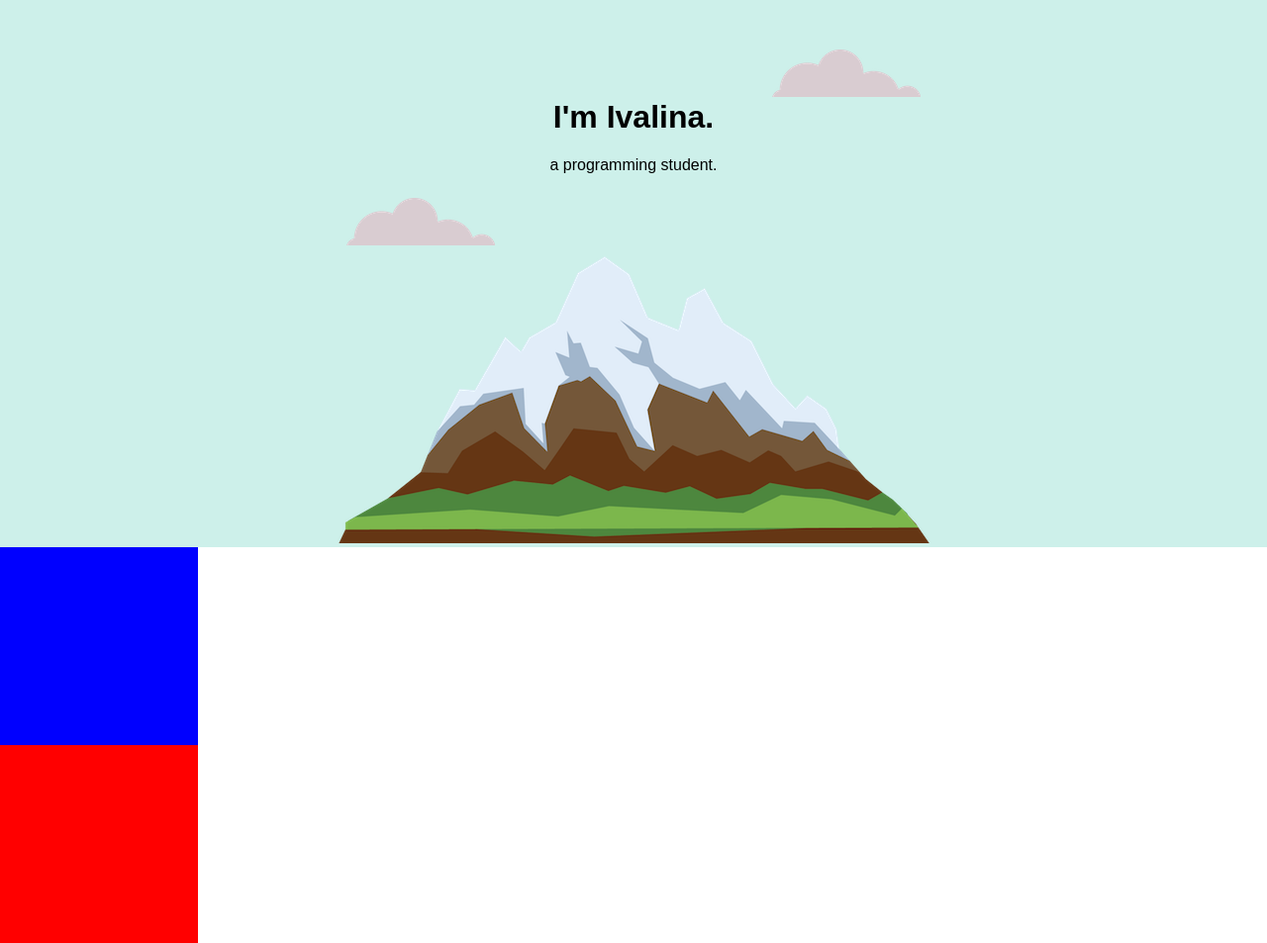
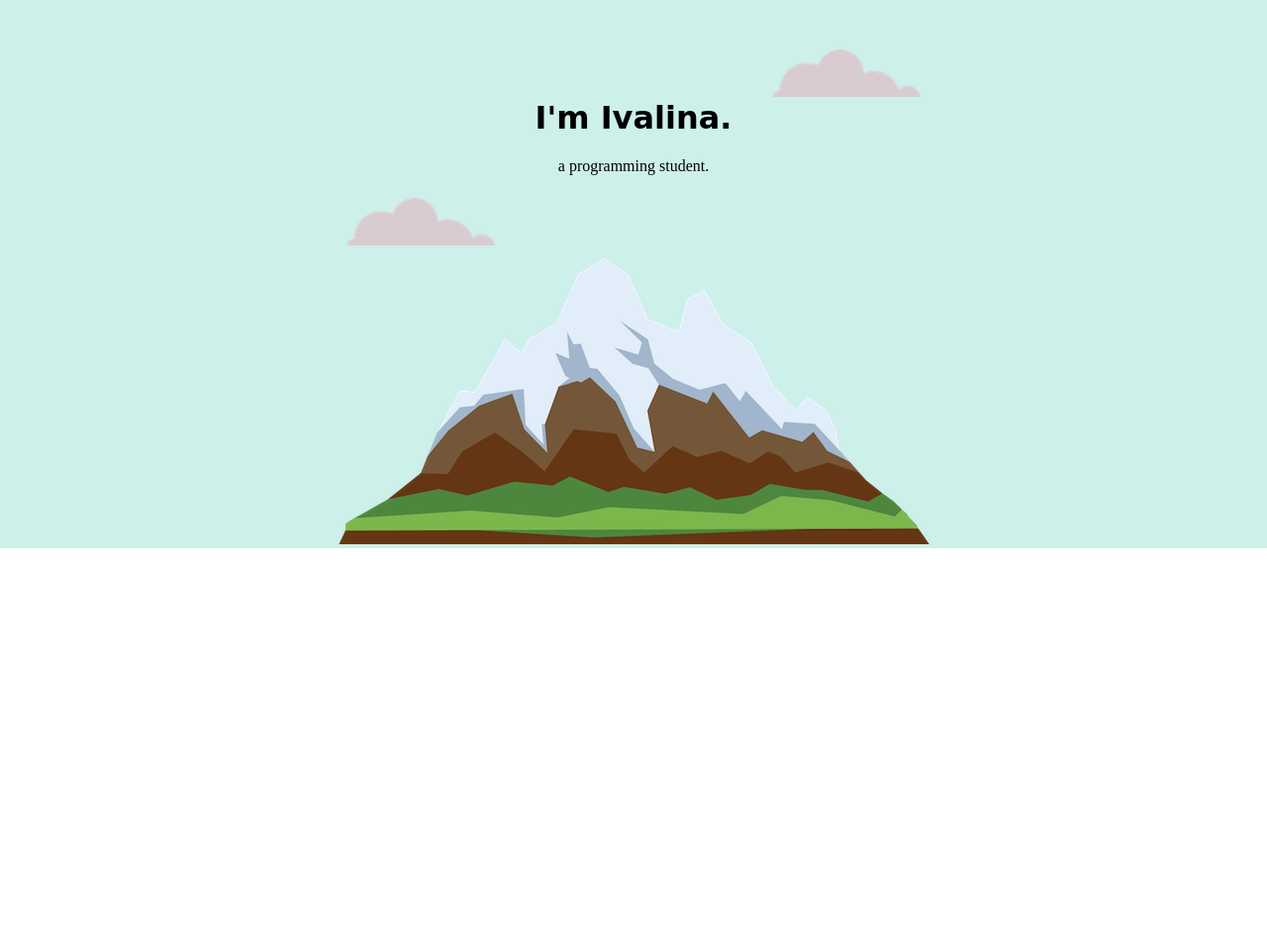
Before and after one commit to IvalinaNenova/Udemy-Courses, a plain HTML site: page Web Development Bootcamp/CSS - My Site/index.html in a window 1280 px wide. Shown: the whole page at 99% size. After the commit the page ends 800 px from the top, so only its background shows below. Drawn offline with Linux system fonts and the light colour scheme.

Commit message:
removed properties from middle and bottom containers

```diff
--- a/Web Development Bootcamp/CSS - My Site/css/styles.css
+++ b/Web Development Bootcamp/CSS - My Site/css/styles.css
@@ -1,12 +1,19 @@
 body {
   margin: 0;
   text-align: center;
-  font-family: Arial, sans-serif;
+  font-family: 'Merriweather', serif;
 
 }
 
 h1 {
-  margin-top: 0px;
+  margin-top: 0;
+  font-family: 'Sacramento', cursive;
+}
+h2{
+  font-family: 'Montserrat', sans-serif;
+}
+h3{
+  font-family: 'Montserrat', sans-serif;
 }
 
 .top-container {
@@ -16,17 +23,9 @@ h1 {
 }
 
 .middle-container {
-  margin: 0;
-  background-color: blue;
-  height: 200px;
-  width: 200px;
 }
 
 .bottom-container {
-  margin: 0;
-  background-color: red;
-  height: 200px;
-  width: 200px;
 }
 
 .bottom-cloud {
```
